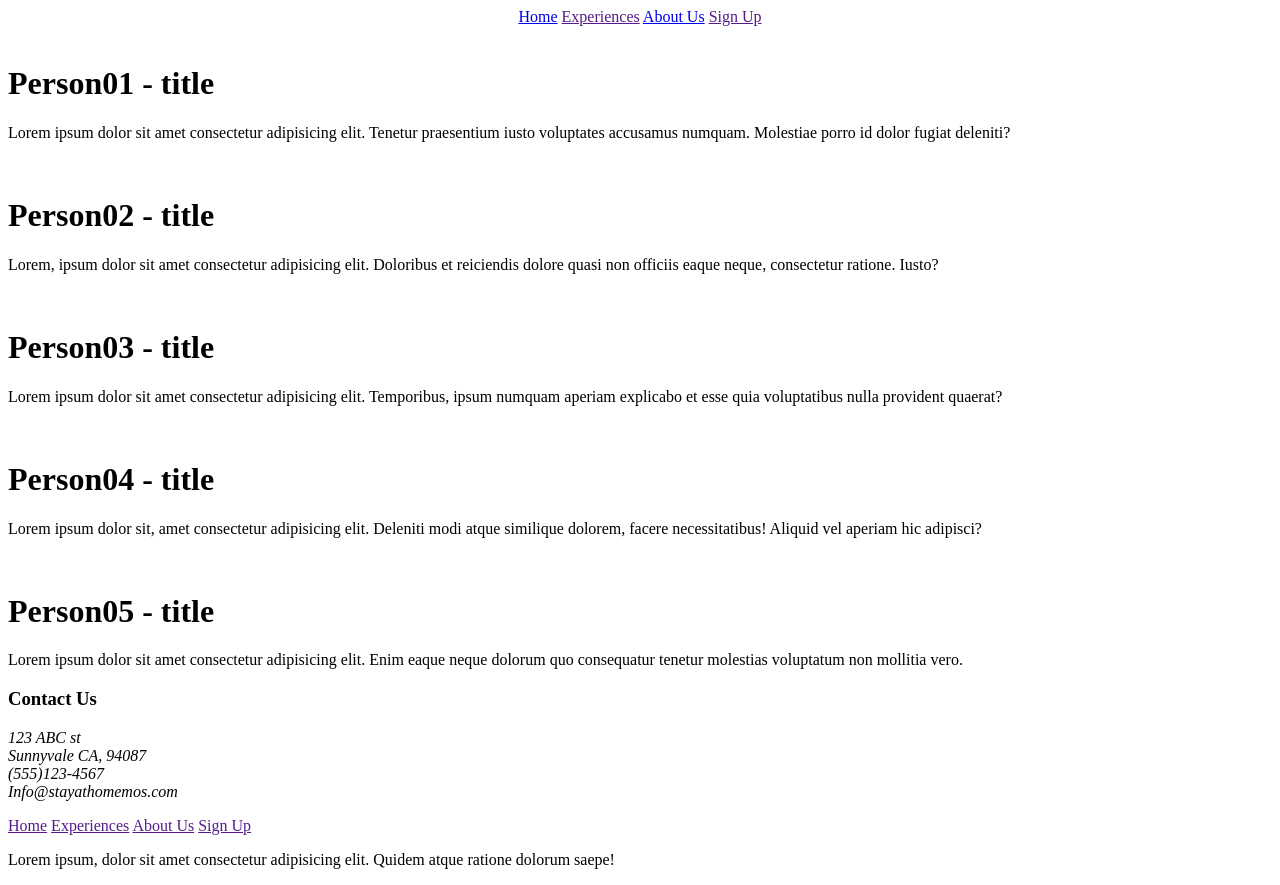
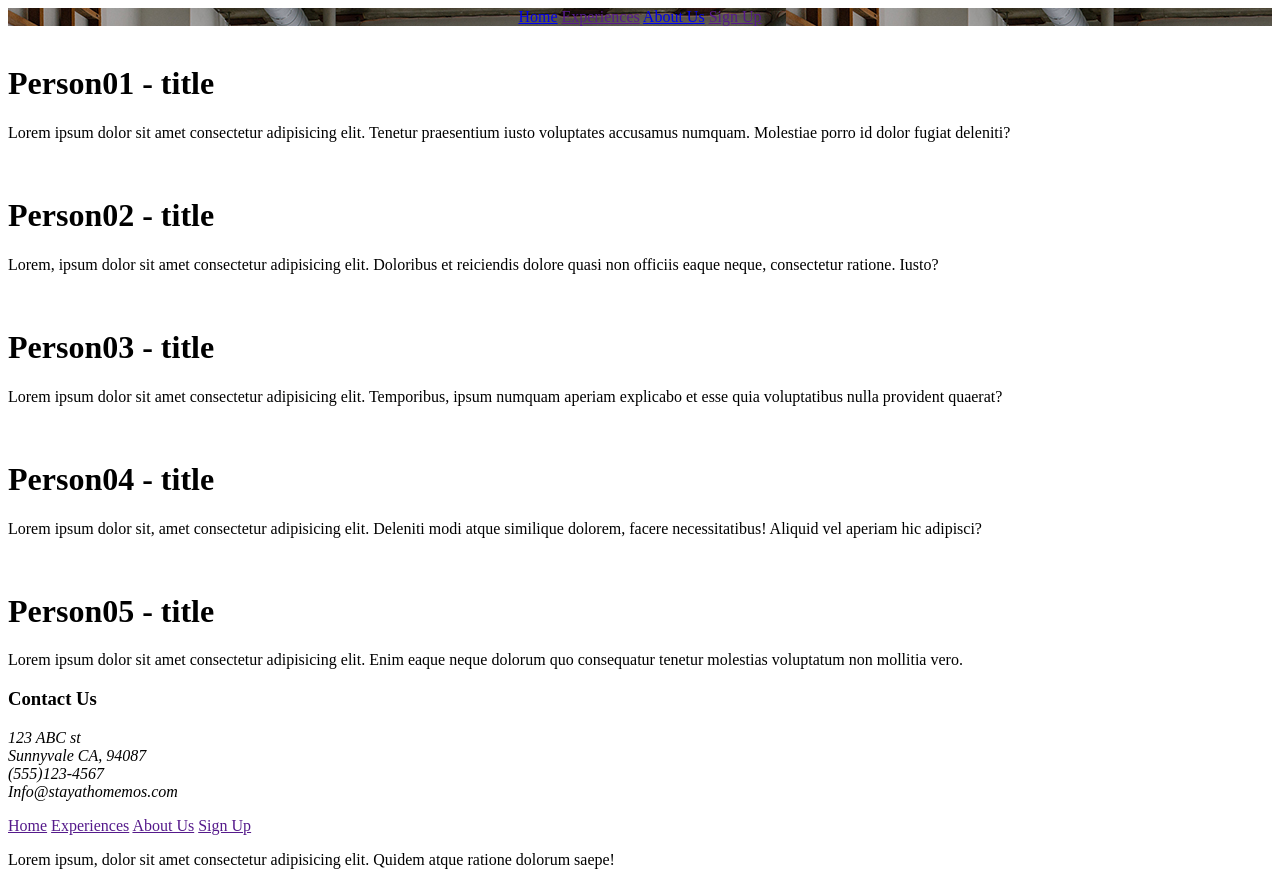
Before and after one commit to Pherpher089/build-aToz-UI-2, a plain HTML site: page about-us.html in a window 1280 px wide. Drawn offline with Linux system fonts and the light colour scheme.

Commit message:
Findaly got both the place holder log and the header back ground image

```diff
--- a/LESS/index.less
+++ b/LESS/index.less
@@ -4,11 +4,12 @@
 
 header{
 
-    background-image: url('assets\header-img.jpg');
+    background-image: url(header-img.jpg);
     .nav-bar{
         display: flex;
         flex-direction: row;
         justify-content: center;
         align-content: center;
+
     }
 }
```
Also changed, not shown: index.html (+1 -1 lines), CSS/header-img.jpg (added), CSS/index.css, 1 other file.
